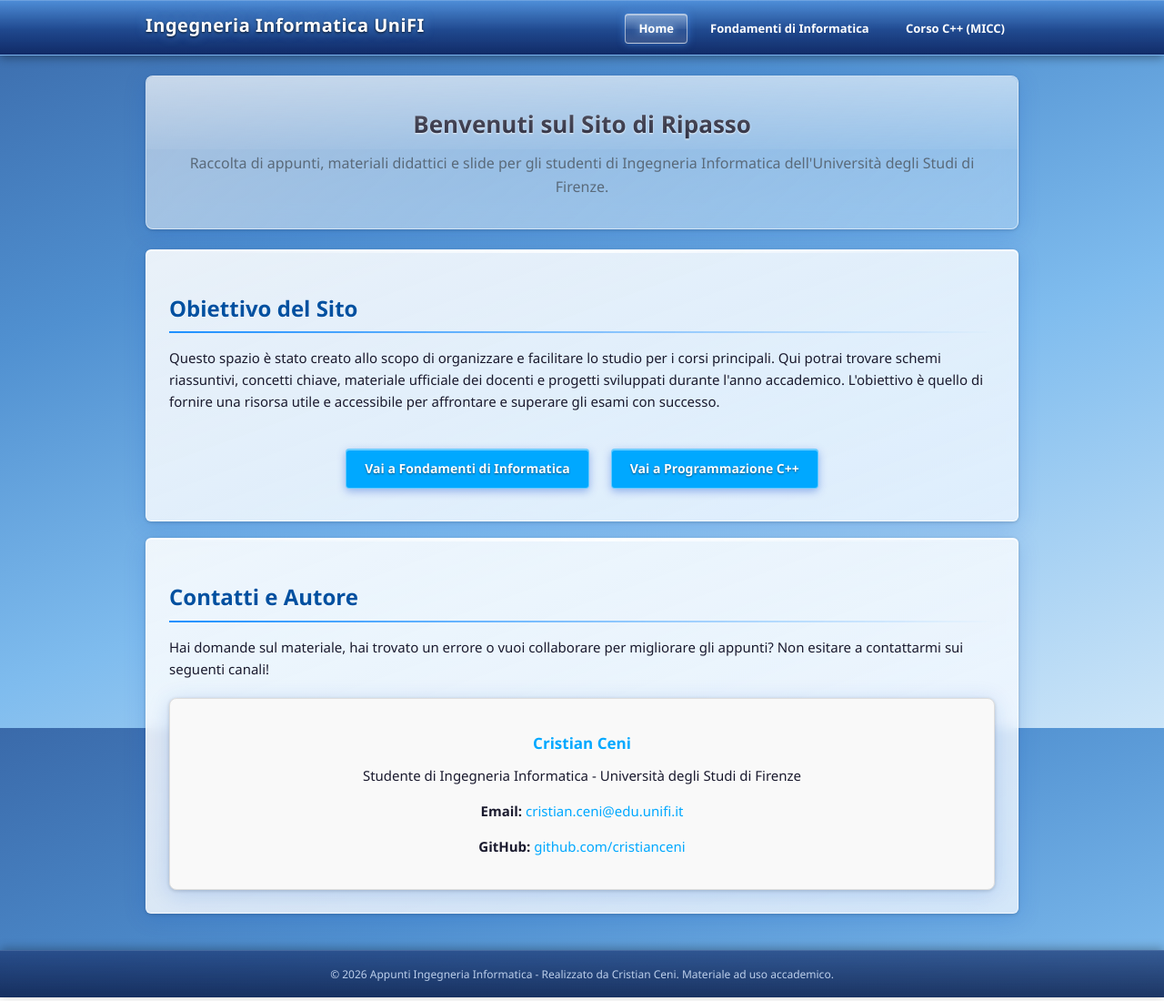
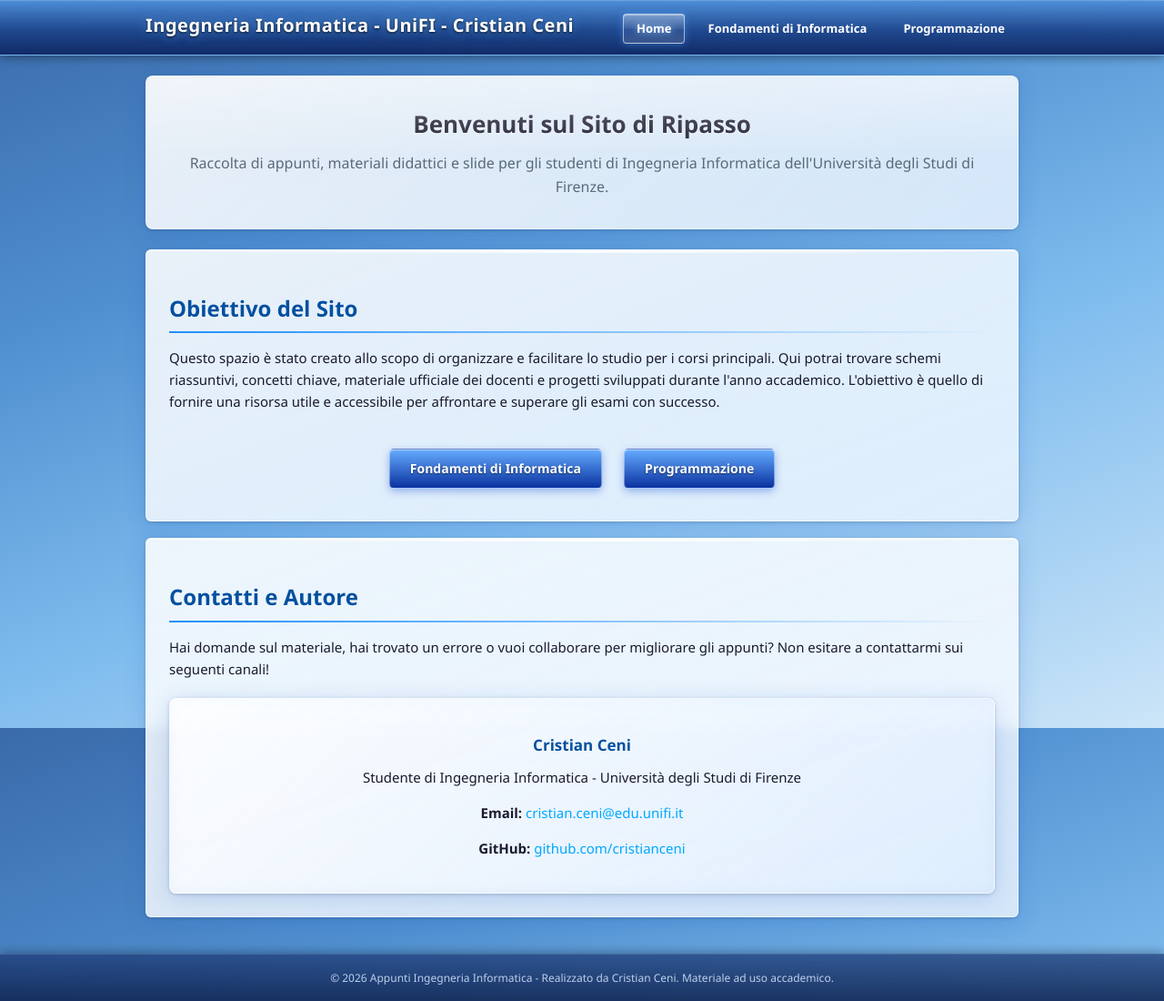
Before and after one commit to cristianceni5/sito-ripasso, a website: page index.html in a window 1280 px wide. Shown: the whole page at 91% size. Drawn offline with Linux system fonts and the light colour scheme; a web font is replaced by a local one.

Commit message:
chore: allinea header e nav in tutti i file - nome corretto UniFI + Cristian Ceni

```diff
--- a/index.html
+++ b/index.html
@@ -6,48 +6,18 @@
     <meta name="viewport" content="width=device-width, initial-scale=1.0">
     <title>Ingegneria Informatica UniFI - Appunti e Ripasso</title>
     <link rel="stylesheet" href="styles.css">
-    <style>
-        .contact-card {
-            background: #f9f9f9;
-            border: 1px solid #ddd;
-            padding: 20px;
-            border-radius: 8px;
-            text-align: center;
-            margin-top: 20px;
-        }
-        .contact-card h3 {
-            margin-bottom: 10px;
-            color: #00a8ff;
-        }
-        .course-link {
-            display: inline-block;
-            background: #00a8ff;
-            color: white;
-            padding: 10px 20px;
-            text-decoration: none;
-            border-radius: 4px;
-            margin: 10px;
-            font-weight: bold;
-            transition: background 0.3s;
-        }
-        .course-link:hover {
-            background: #0088cc;
-            color: white;
-            text-shadow: none;
-        }
-    </style>
 </head>
 
 <body>
 
     <header>
         <div class="container clearfix">
-            <h1>Ingegneria Informatica UniFI</h1>
+            <h1>Ingegneria Informatica - UniFI - Cristian Ceni</h1>
             <nav>
                 <ul>
                     <li><a href="index.html" class="active">Home</a></li>
                     <li><a href="informatica.html">Fondamenti di Informatica</a></li>
-                    <li><a href="programmazione.html">Corso C++ (MICC)</a></li>
+                    <li><a href="programmazione.html">Programmazione</a></li>
                 </ul>
             </nav>
         </div>
@@ -56,37 +26,45 @@
     <div class="container">
         <section class="hero">
             <h2>Benvenuti sul Sito di Ripasso</h2>
-            <p>Raccolta di appunti, materiali didattici e slide per gli studenti di Ingegneria Informatica dell'Università degli Studi di Firenze.</p>
+            <p>Raccolta di appunti, materiali didattici e slide per gli studenti di Ingegneria Informatica
+                dell'Università degli Studi di Firenze.</p>
         </section>
 
         <!-- OBIETTIVO DEL SITO -->
         <section class="content-section">
             <h2>Obiettivo del Sito</h2>
-            <p>Questo spazio è stato creato allo scopo di organizzare e facilitare lo studio per i corsi principali. Qui potrai trovare schemi riassuntivi, concetti chiave, materiale ufficiale dei docenti e progetti sviluppati durante l'anno accademico. L'obiettivo è quello di fornire una risorsa utile e accessibile per affrontare e superare gli esami con successo.</p>
+            <p>Questo spazio è stato creato allo scopo di organizzare e facilitare lo studio per i corsi principali. Qui
+                potrai trovare schemi riassuntivi, concetti chiave, materiale ufficiale dei docenti e progetti
+                sviluppati durante l'anno accademico. L'obiettivo è quello di fornire una risorsa utile e accessibile
+                per affrontare e superare gli esami con successo.</p>
 
             <div style="text-align: center; margin-top: 30px;">
-                <a href="informatica.html" class="course-link">Vai a Fondamenti di Informatica</a>
-                <a href="programmazione.html" class="course-link">Vai a Programmazione C++</a>
+                <a href="informatica.html" class="course-link">Fondamenti di Informatica</a>
+                <a href="programmazione.html" class="course-link">Programmazione</a>
             </div>
         </section>
 
         <!-- CONTATTI -->
         <section class="content-section">
             <h2>Contatti e Autore</h2>
-            <p>Hai domande sul materiale, hai trovato un errore o vuoi collaborare per migliorare gli appunti? Non esitare a contattarmi sui seguenti canali!</p>
+            <p>Hai domande sul materiale, hai trovato un errore o vuoi collaborare per migliorare gli appunti? Non
+                esitare a contattarmi sui seguenti canali!</p>
 
             <div class="contact-card">
                 <h3>Cristian Ceni</h3>
                 <p>Studente di Ingegneria Informatica - Università degli Studi di Firenze</p>
-                <p style="margin-top: 15px;"><strong>Email:</strong> <a href="mailto:cristian.ceni@edu.unifi.it" style="color: #00a8ff; text-decoration: none;">cristian.ceni@edu.unifi.it</a></p>
-                <p><strong>GitHub:</strong> <a href="https://github.com/cristianceni" target="_blank" style="color: #00a8ff; text-decoration: none;">github.com/cristianceni</a></p>
+                <p style="margin-top: 15px;"><strong>Email:</strong> <a href="mailto:cristian.ceni@edu.unifi.it"
+                        style="color: #00a8ff; text-decoration: none;">cristian.ceni@edu.unifi.it</a></p>
+                <p><strong>GitHub:</strong> <a href="https://github.com/cristianceni" target="_blank"
+                        style="color: #00a8ff; text-decoration: none;">github.com/cristianceni</a></p>
             </div>
         </section>
     </div>
 
     <footer>
         <div class="container">
-            <p>&copy; 2026 Appunti Ingegneria Informatica - Realizzato da Cristian Ceni. Materiale ad uso accademico.</p>
+            <p>&copy; 2026 Appunti Ingegneria Informatica - Realizzato da Cristian Ceni. Materiale ad uso accademico.
+            </p>
         </div>
     </footer>
 </body>
--- a/styles.css
+++ b/styles.css
@@ -140,8 +140,8 @@ nav ul li a.active {
 /* ── Hero: pannello vetro Aero ── */
 .hero {
     background: linear-gradient(135deg,
-            rgba(255, 255, 255, 0.52) 0%,
-            rgba(220, 238, 255, 0.35) 100%);
+            rgba(255, 255, 255, 0.88) 0%,
+            rgba(238, 246, 255, 0.80) 100%);
     border: 1px solid var(--glass-border);
     border-radius: 8px;
     padding: 32px 30px;
```
Also changed, not shown: informatica.html (+2 -2 lines), programmazione.html (+2 -2 lines).
